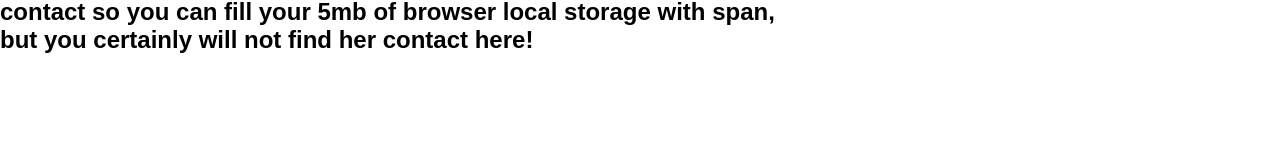
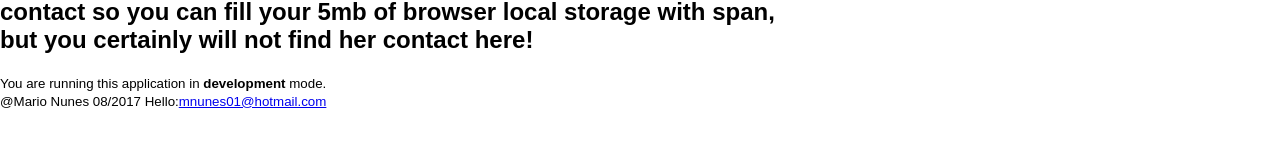
Before and after one commit to mnunes01/reactcontact, a React (Create React App) app: page /404 in a window 1280 px wide. Shown: the part 271-418 px from the top of the page. Built offline with nearby package versions, Linux system fonts and the light colour scheme; no server answers; what country-list, flux would draw is missing.

Commit message:
adding footer element

```diff
--- a/src/App.js
+++ b/src/App.js
@@ -4,6 +4,7 @@ import './App.css';
 
 import Header from "./pages/header";
 import Main from "./pages/main";
+import Footer from "./pages/footer";
 
 
 
@@ -14,6 +15,7 @@ class App extends Component {
                     <div>
                         <Header/>
                         <Main/>
+                        <Footer/>
                     </div>
                 </Router>
                 );
--- /dev/null
+++ b/src/pages/footer.js
@@ -0,0 +1,24 @@
+import React from 'react';
+import { Link } from 'react-router-dom';
+import * as ContactsActions from "../actions/contactsactions";
+
+export default class Header extends React.Component {
+    createDummyContact() {
+        ContactsActions.createContact(
+                {firstName: "ricardo",
+                    lastName: "sousa",
+                    email: "rsousa@fff.com",
+                    country: "Spain"
+                });
+    }
+    render() {
+        return (
+                <div>
+                    <small>You are running this application in <b>{process.env.NODE_ENV}</b> mode. <br/>@Mario Nunes 08/2017 Hello:<a href="mailto:mnunes01@hotmail.com" target="_blank">mnunes01@hotmail.com</a></small>
+                    <form>
+                        <input type="hidden" defaultValue={process.env.REACT_APP_SECRET_CODE} />
+                    </form>
+                </div>
+                )
+    }
+}
```
